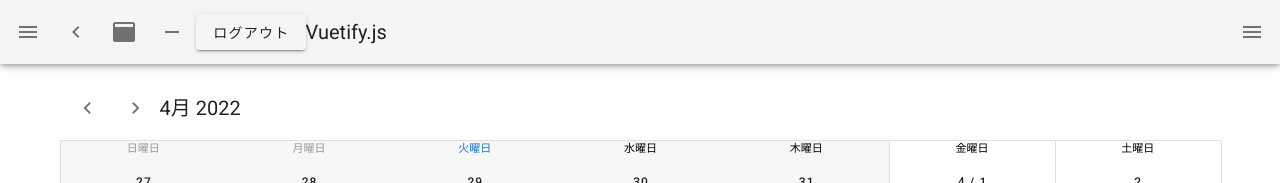
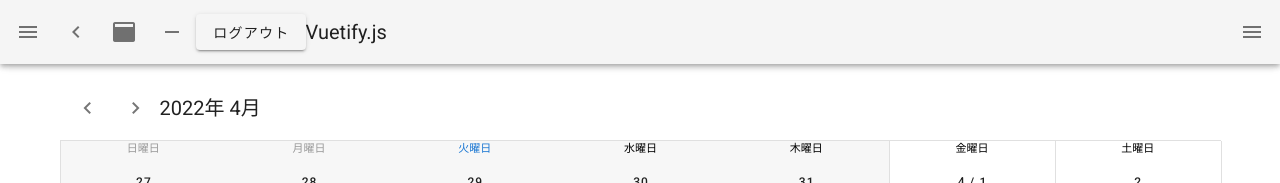
Before and after one commit to HuntingRathalos/portfolio, a Nuxt app in the folder front/: page /save in a window 1280 px wide. Shown: the top 183 px of the page. Built offline with nearby package versions, Linux system fonts and the light colour scheme.

Commit message:
SaveCalendarのタイトル変更 #15

```diff
--- a/front/components/organisms/SaveCalendar.vue
+++ b/front/components/organisms/SaveCalendar.vue
@@ -8,14 +8,15 @@
         <v-btn icon @click="$refs.calendar.next()">
           <v-icon>mdi-chevron-right</v-icon>
         </v-btn>
-        <v-toolbar-title v-if="$refs.calendar">
-          {{ $refs.calendar.title }}
+        <v-toolbar-title>
+          {{ calendarTitle }}
         </v-toolbar-title>
       </v-toolbar>
     </v-sheet>
     <v-sheet height="600" >
       <v-calendar
         ref="calendar"
+        v-model="value"
         class="red--text"
         color="primary"
         locale="ja-jp"
@@ -35,11 +36,18 @@
   </div>
 </template>
 <script>
+import moment from 'moment'
 export default {
   data: () => ({
     events: [],
-    dayOfWeek: ['日曜日','月曜日','火曜日','水曜日','木曜日','金曜日','土曜日']
+    dayOfWeek: ['日曜日','月曜日','火曜日','水曜日','木曜日','金曜日','土曜日'],
+    value: moment().format('YYYY-MM-DD')
   }),
+  computed: {
+    calendarTitle() {
+      return moment(this.value).format('YYYY年 M月')
+    }
+  },
   methods: {
     getEvents() {
       const events = [
--- a/front/nuxt.config.js
+++ b/front/nuxt.config.js
@@ -37,7 +37,8 @@ export default {
     // https://go.nuxtjs.dev/eslint
     '@nuxtjs/eslint-module',
     // https://go.nuxtjs.dev/vuetify
-    '@nuxtjs/vuetify'
+    '@nuxtjs/vuetify',
+    '@nuxtjs/moment'
   ],
   watchers: {
     webpack: {
@@ -51,6 +52,9 @@ export default {
     '@nuxtjs/auth-next',
     '@nuxtjs/toast'
   ],
+  moment: {
+    locales: ['ja']
+  },
   toast: {
     position: 'top-center',
     duration: 4000
--- a/front/package.json
+++ b/front/package.json
@@ -30,6 +30,7 @@
     "@babel/eslint-parser": "^7.16.3",
     "@nuxtjs/eslint-config": "^8.0.0",
     "@nuxtjs/eslint-module": "^3.0.2",
+    "@nuxtjs/moment": "^1.6.1",
     "@nuxtjs/vuetify": "^1.12.3",
     "@vue/test-utils": "^1.3.0",
     "babel-core": "7.0.0-bridge.0",
```
Also changed, not shown: 1 other file (tests, documents, lock files or other folders).
